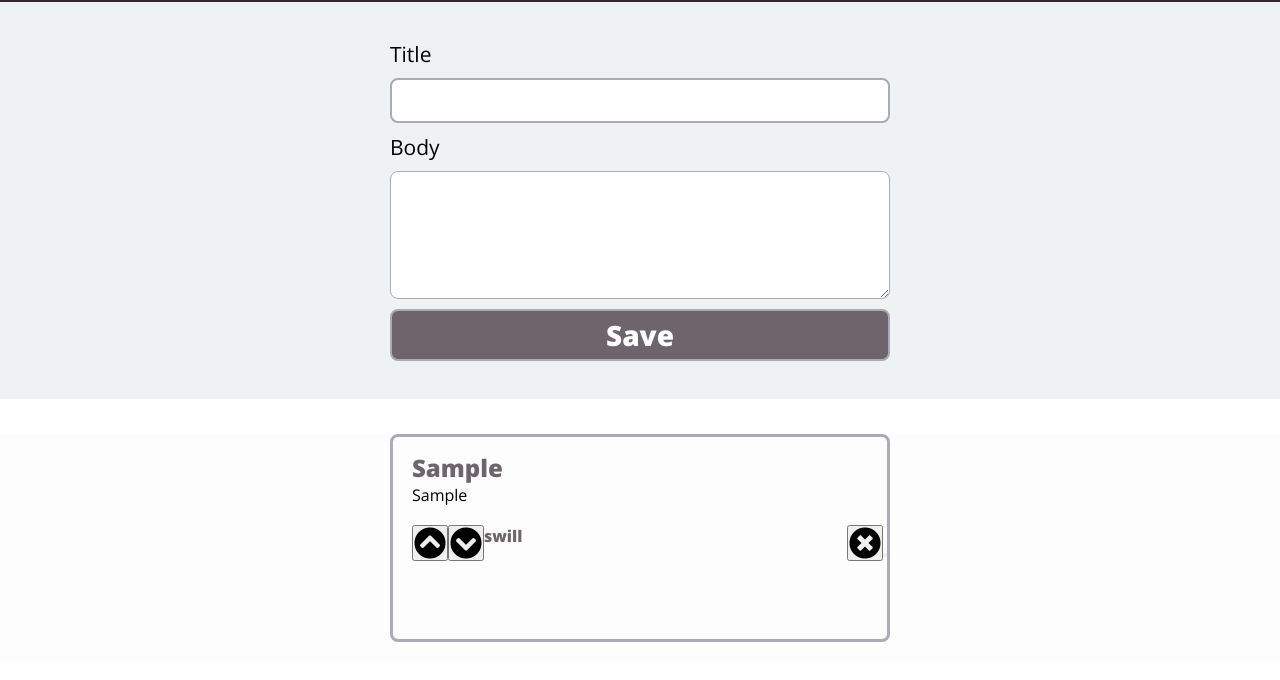
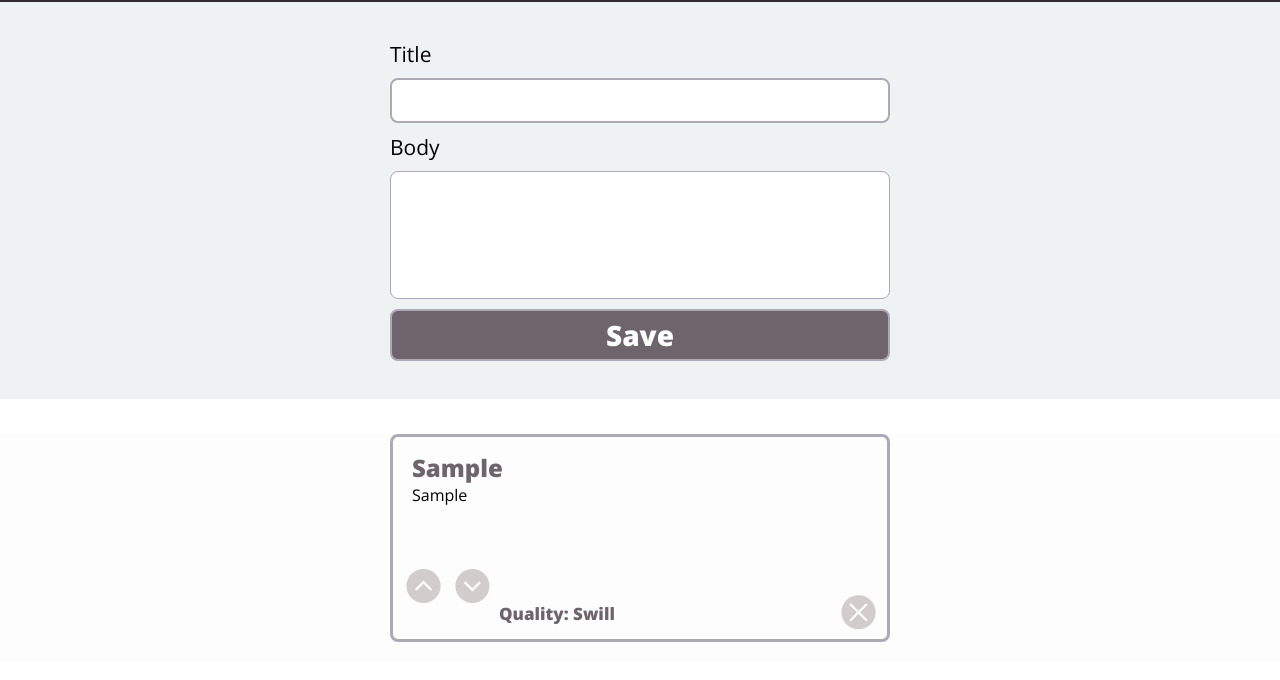
Before and after one commit to KStockton/Ideabox, a plain HTML site: page index.html in a window 1280 px wide. Both pictures are taken after typing "Sample", "Sample" into the empty fields and a click on the button "Save". Shown: the part 82-762 px from the top of the page. Drawn offline with nearby package versions, Linux system fonts and the light colour scheme.

Commit message:
updated updown svgs

```diff
--- a/idea.js
+++ b/idea.js
@@ -4,7 +4,7 @@ class Idea{
 	constructor(title,body,quality,id){
 		this.title = title;
 		this.body  = body;
-		this.quality = quality || "swill";
+		this.quality = quality || "Quality: Swill";
 		this.id = id || new Date().getTime(); ;
 
 	}
--- a/index.html
+++ b/index.html
@@ -12,7 +12,7 @@
           <h1><span class="title1">ideabox</span><span id="title2">triples</span></h1>
           <div class="search-and-icon">
           <input class="search-icon" type="text" name="search" placeholder="Search">
-          <i class="fas fa-search"></i>
+          <i class="fas fa-search thesearch"></i>
           </div>
         </div>
       </header>
--- a/main.js
+++ b/main.js
@@ -42,12 +42,12 @@ function appendCard(idea){
         <p class="card-body">${idea.body} </p>
         <div class="bottom-icons">
           <div class="up-down-icons">
-            <button type="submit" id="voted-up"><i class="fas fa-chevron-circle-up iconstyle"></i></button>
-            <button type="submit" id="voted-up"><i class="fas fa-chevron-circle-down iconstyle"></i></button>
+            <img src="images/upvote.svg" class="upvote1">
+            <img src="images/downvote.svg" class="downvote1">
             <h4 class="quality">${idea.quality}</h4>
           </div>
           <aside class="close-icon">
-            <button type="submit" class="close-card"><i class="fas fa-times-circle iconstyle"></i><button>
+            <img src="images/delete.svg" class="deleteicon">
           </aside>
           </div>
       </article>`;
@@ -60,10 +60,8 @@ function appendCard(idea){
 window.onload = loaded;
 
 function loaded(){
-	alert('hey');
 	if(localStorage.getItem('cards') !== null){
 		var parsed = JSON.parse(localStorage.getItem('cards'));
-		// console.log(parsed);
 		parsed.map(function(e){
 			appendCard(e);
 		})
@@ -73,7 +71,6 @@ function loaded(){
 
 
 function deleteCard(){
-	// console.log('hey');
 };
 
 
--- a/styles.css
+++ b/styles.css
@@ -115,6 +115,7 @@ form
 
 #body {
   height: 128px;
+  resize: none
 }
 
 #savebtn {
@@ -161,13 +162,24 @@ article {
 }
 .card-body {
   font-weight: 300;
-  padding-bottom: 19px;
-  height:
+  padding-bottom: 53px;
+  height: 52px;
 }
 
 .bottom-icons {
   display: flex;
   justify-content: space-between;
+}
+
+.upvote1 {
+  width: 35px;
+  margin-right: 14px;
+  margin-left: -6px;
+}
+
+
+.downvote1 {
+  width: 35px;
 }
 
 .up-down-icons {
@@ -177,8 +189,17 @@ article {
 
 h4 {
   color: #6E646B;
+  margin-top: 65px;
+  margin-left: 9px;
+  font-size: 17px;
 }
 
-.iconstyle {
+.deleteicon {
+  width: 35px;
+  margin-top: 58px;
+  margin-right: 11px;
+}
+
+/*.iconstyle {
   font-size: 32px;
-}
+}*/
```
